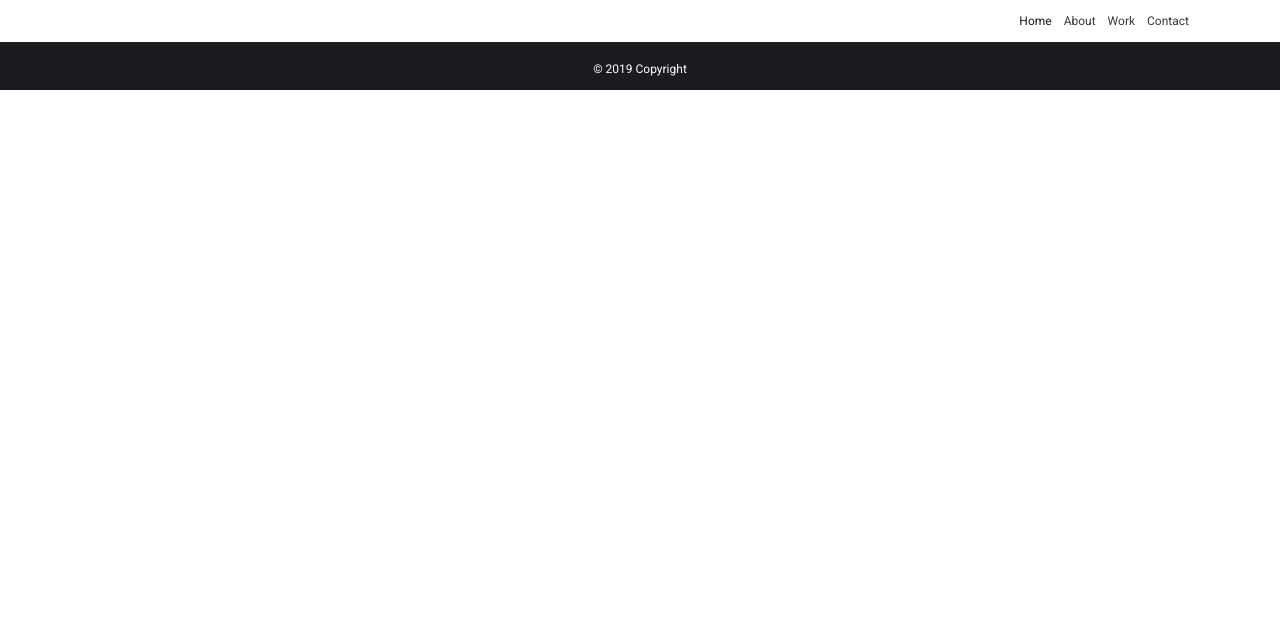
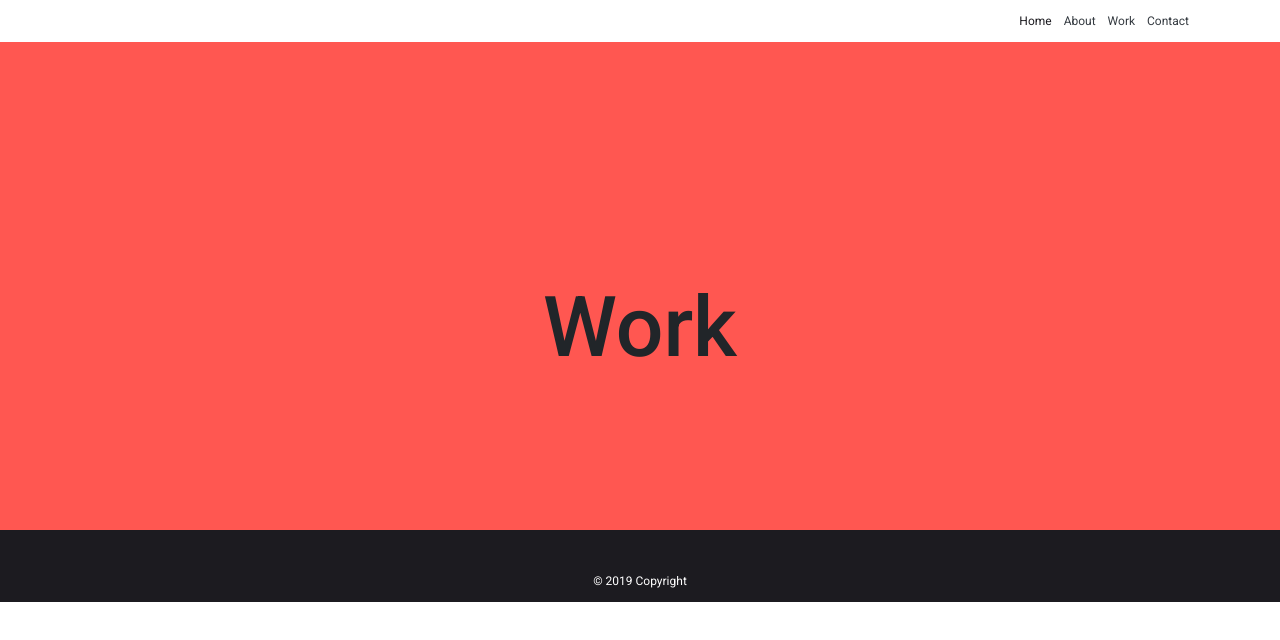
Before and after one commit to simone188535/portfolio, a React (Create React App) app: page /work in a window 1280 px wide. Shown: the top 640 px of the page. Built offline with nearby package versions, Linux system fonts and the light colour scheme.

Commit message:
work init

```diff
--- a/src/Homepage.js
+++ b/src/Homepage.js
@@ -116,7 +116,7 @@ const Homepage = () => {
                 {/* <div className=" vh-100 bg-gold"> */}
                 <div className="section-third position-relative">
                     <div className="row">
-                        <div className="col-md-4 bg-orange-red vh-100 three-line-container">
+                        <div className="col-md-4 bg-red-orange vh-100 three-line-container">
                             <div id="left-text-container" className="position-relative">
                                 {/* <img  class="img-fluid" src="https://dgpr.s3.amazonaws.com/images/project/photo-1510148199876-8a856ee41d42.jpeg" /> */}
                                 <div className="section-three-small-col">
--- a/src/about/About.js
+++ b/src/about/About.js
@@ -130,7 +130,7 @@ const About = () => {
                     </div>
                 </div>
             </div>
-            <div className="container-fluid bg-orange-red">
+            <div className="container-fluid bg-red-orange">
                 <div className="aspiration-section">
                     <SubHeadComponent {...AboutTrigger2} />
                     <div className="row">
--- a/src/scss/App.scss
+++ b/src/scss/App.scss
@@ -47,7 +47,7 @@ html, body {
     max-width: 1440px;
     margin: 0 auto;
 
-    .bg-orange-red {
+    .bg-red-orange {
         // background: rgb(248,248,248);
         background: $red-orange;
 
@@ -501,6 +501,18 @@ html, body {
             }
         }
     }
+    .work{
+        .hero-section{
+            height: 530px;
+            .hero-text{
+                top: 50%;
+                width: 100%;
+                text-align: center;
+                font-weight: 500;
+                font-size: 7rem;
+            }
+        }
+    }
 }
 
 /* Large Devices, Wide Screens */
--- a/src/work/Work.js
+++ b/src/work/Work.js
@@ -1,6 +1,36 @@
-import React from 'react';
+import React, { useEffect } from 'react';
 
 const Work = () => {
-    return (<div>Work</div>);
+
+
+    const allAnimation = () => {
+        console.log('working');
+    }
+    useEffect(() => {
+        allAnimation();
+        window.addEventListener('scroll', allAnimation);
+        // console.log('active');
+
+    });
+
+    return (
+        <div className="work">
+            <div className="container-fluid ">
+                <div className="row">
+                    <div className="col-12 bg-red-orange">
+                        <div className="hero-section w-100">
+                            <div className="h-100" id="hero-content">
+                                <div className="hero-text position-relative">
+                                    Work
+                                </div>
+                            </div>
+                        </div>
+                    </div>
+
+                </div>
+            </div>
+        </div>
+    );
 }
+
 export default Work;
```
